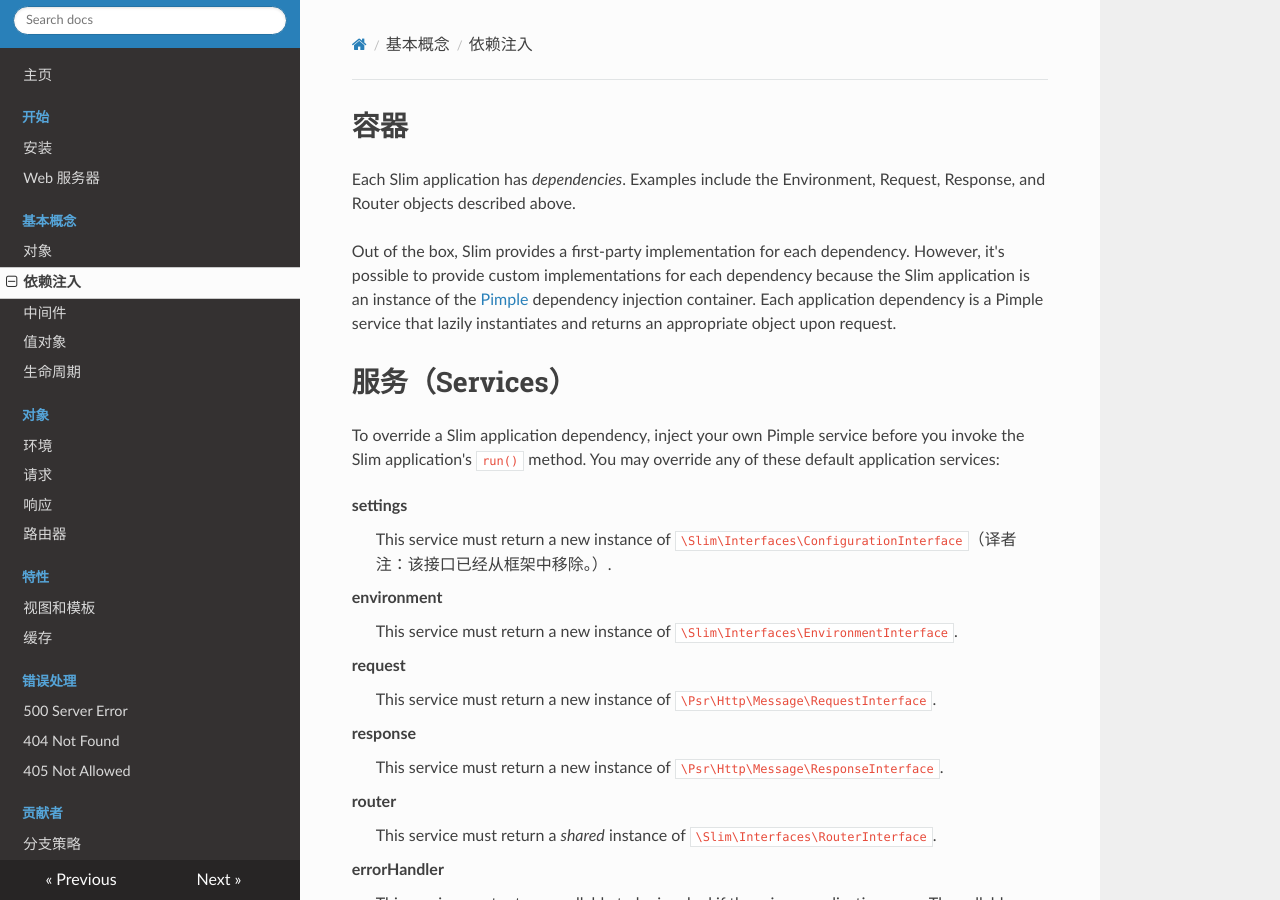
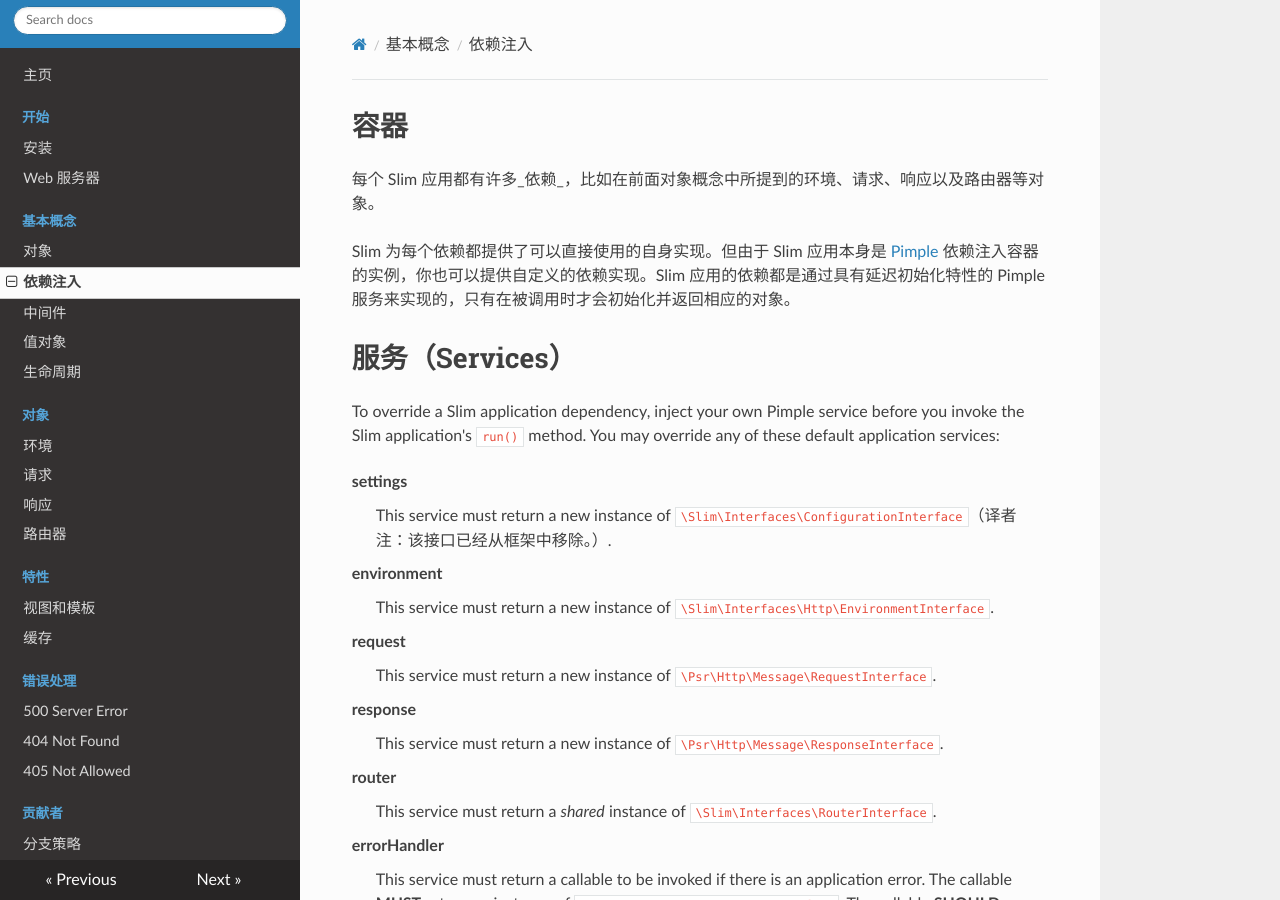
Before and after one commit to zither/slim-chinese-documentation, an MkDocs documentation site: the page built from docs/concepts/di.md, in a window 1280 px wide and 900 px high. Built offline with MkDocs 1.6.1, drawn with Linux system fonts in a browser that asks for light colours; nearby versions of some CDN libraries; old or Windows-style settings are respelled for this version of MkDocs.

Commit message:
翻译部分 concepts-di 内容

```diff
--- a/docs/concepts/di.md
+++ b/docs/concepts/di.md
@@ -1,8 +1,8 @@
 # 容器
 
-Each Slim application has _dependencies_. Examples include the Environment, Request, Response, and Router objects described above.
+每个 Slim 应用都有许多_依赖_，比如在前面对象概念中所提到的环境、请求、响应以及路由器等对象。
 
-Out of the box, Slim provides a first-party implementation for each dependency. However, it's possible to provide custom implementations for each dependency because the Slim application is an instance of the [Pimple](http://pimple.sensiolabs.org/) dependency injection container. Each application dependency is a Pimple service that lazily instantiates and returns an  appropriate object upon request.
+Slim 为每个依赖都提供了可以直接使用的自身实现。但由于 Slim 应用本身是 [Pimple](http://pimple.sensiolabs.org/) 依赖注入容器的实例，你也可以提供自定义的依赖实现。Slim 应用的依赖都是通过具有延迟初始化特性的 Pimple 服务来实现的，只有在被调用时才会初始化并返回相应的对象。
 
 # 服务（Services）
 
@@ -12,7 +12,7 @@ settings
 :   This service must return a new instance of `\Slim\Interfaces\ConfigurationInterface`（译者注：该接口已经从框架中移除。）.
 
 environment
-:   This service must return a new instance of `\Slim\Interfaces\EnvironmentInterface`.
+:   This service must return a new instance of `\Slim\Interfaces\Http\EnvironmentInterface`.
 
 request
 :   This service must return a new instance of `\Psr\Http\Message\RequestInterface`.
```
